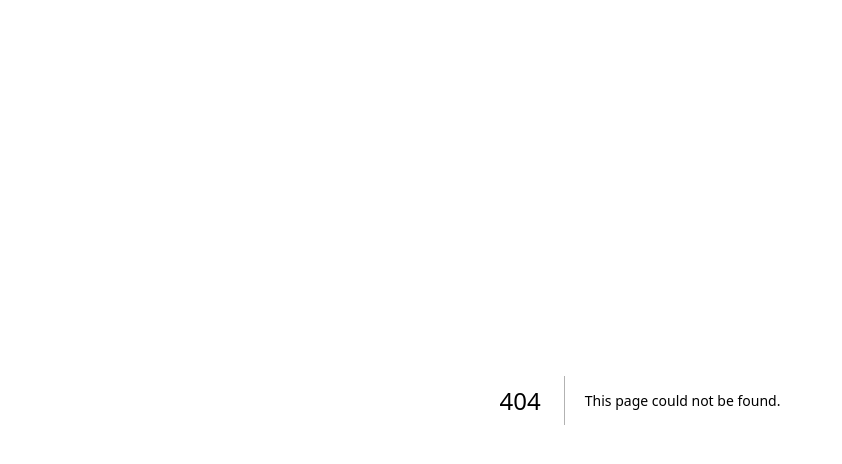
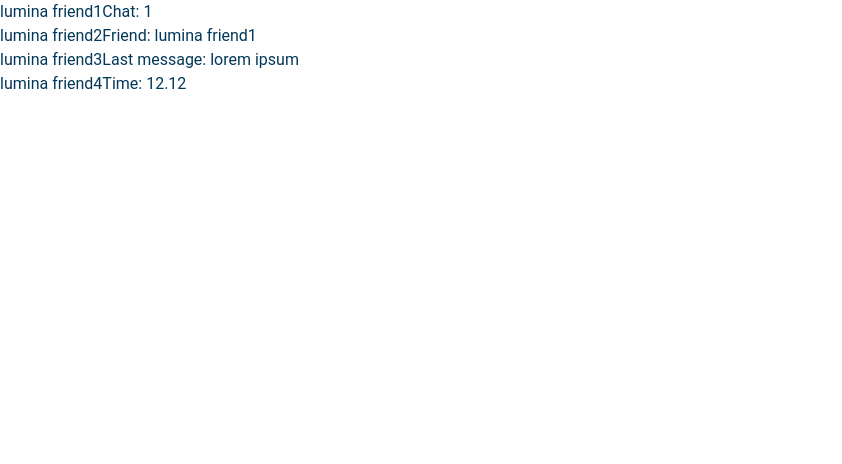
Before and after one commit to kyusak0/Lumina-front, a Next.js app: page /friends/chat/1 in a window 1280 px wide. Before the commit this address had no page. Shown: the top 464 px of the page, without its empty margins (0-842 px from the left). Built offline with nearby package versions, Linux system fonts and the light colour scheme.

Commit message:
add chat

```diff
--- a/app/app.tsx
+++ /dev/null
@@ -1,16 +0,0 @@
-import Link from 'next/link'
-import { useState } from 'react'
-import { useRouter } from 'next/router'
-
-export default function Page(props:any) {
-  const router = useRouter()
-  const [count, setCount] = useState(0)
-  return (
-    <div>
-      <h1>Page: {router.query.slug}</h1>
-      <p>Count: {count}</p>
-      <button onClick={() => setCount(count + 1)}>Increase count</button>
-      <Link href="/one">one</Link> <Link href="/two">two</Link>
-    </div>
-  )
-}
--- a/app/components/form.module.css
+++ b/app/components/form.module.css
@@ -51,7 +51,6 @@
     z-index: 2;
     left: -1100px;
 
-
     transition: 0.3s;
 }
 
@@ -63,7 +62,7 @@
 .formTitle {
     position: absolute;
     width: 550px;
-height: 100%;
+    height: 100%;
     background-color: #023859;
     display: flex;
     flex-direction: column;
@@ -71,6 +70,8 @@ height: 100%;
     justify-content: space-between;
     padding: 40px;
     color: white;
+
+    transition: 0.3s;
 }
 
 .formBackLeft .formTitle {
--- /dev/null
+++ b/app/friends/chat/[cid]/page.tsx
@@ -0,0 +1,31 @@
+'use client'
+
+import { useParams } from "next/navigation";
+import { Chat, chats } from "../../data/chats";
+
+export default function ChatPage() {
+    const params = useParams();
+    const { cid } = params;
+
+    const chatId = parseInt(cid as string, 10);
+    const chat = chats.find((c: Chat) => c.id === chatId);
+
+    return (
+        <><div className="flex g-4">
+            <div>
+                {chats.map((chat: Chat) => (
+                    <div key={chat.id} className="">
+                        {chat.name}
+                    </div>
+                ))}
+            </div>
+            <div>
+                <h1>Chat: {cid}</h1>
+                <p>Friend: {chat.name}</p>
+                <p>Last message: {chat.mess}</p>
+                <p>Time: {chat.time}</p>
+            </div>
+        </div>
+        </>
+    )
+}
--- /dev/null
+++ b/app/friends/data/chats.ts
@@ -0,0 +1,14 @@
+export interface Chat {
+    id: number;
+    name: string;
+    mess: string;
+    time: string;
+}
+
+
+export const chats: Chat[] = [
+    { id: 1, name: 'lumina friend1', mess: "lorem ipsum", time: '12.12' },
+    { id: 2, name: 'lumina friend2', mess: "lorem ipsum", time: '12.12' },
+    { id: 3, name: 'lumina friend3', mess: "lorem ipsum", time: '12.12' },
+    { id: 4, name: 'lumina friend4', mess: "lorem ipsum", time: '12.12' }
+]
--- /dev/null
+++ b/app/friends/page.tsx
@@ -0,0 +1,25 @@
+import Link from "next/link";
+import MainLayout from "../layouts/mainLayout"
+
+import { chats, Chat } from "./data/chats";
+
+export default function Friends() {
+
+    return (
+        <>
+            <MainLayout>
+                <h1>
+                    Friends
+                </h1>
+                {chats.map((chat: Chat) => (
+                    <div key={chat.id} className="">
+                        <Link href={`/friends/chat/${chat.id}`}>
+                            {chat.name}
+                        </Link>
+                    </div>
+                ))}
+            </MainLayout>
+
+        </>
+    )
+}
```
Also changed, not shown: app/layouts/mainLayout.tsx (+1 -7 lines), 1 other file (tests, documents, lock files or other folders).
